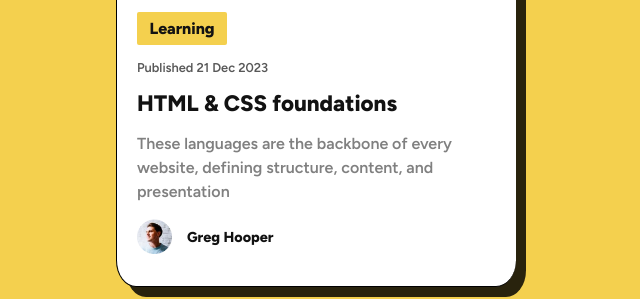
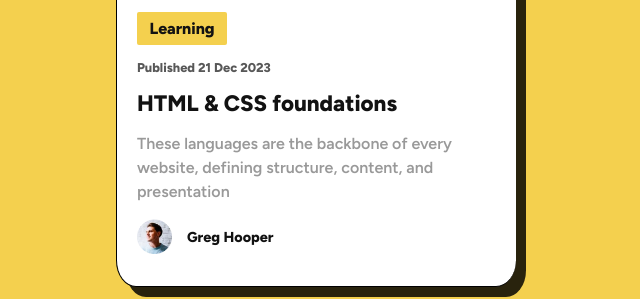
Before and after one commit to ThembaMtshelwane/blog-preview-card-main, a plain HTML site: page index.html in a window 1280 px wide. Shown: the part 378-677 px from the top of the page, 324-964 px from the left. Drawn offline with Linux system fonts and the light colour scheme.

Commit message:
date update

```diff
--- a/styles.css
+++ b/styles.css
@@ -69,7 +69,7 @@ button:hover {
   margin: 0 0 15px 0;
   font-size: 0.8rem;
   opacity: 0.7;
-  font-weight: 600;
+  font-weight: 800;
 }
 
 h4 {
@@ -87,9 +87,10 @@ h4:hover {
 #info {
   padding: 0;
   margin: 0 0 15px 0;
-  font-size: 0.8rem;
+  font-size: 0.9rem;
   color: #808080;
   line-height: 1.5;
+  font-weight: 400;
 }
 
 #profile {
@@ -127,6 +128,7 @@ h4:hover {
 
   #info {
     font-size: 1rem;
+    opacity: 0.8;
   }
 
   #profile-image {
```
